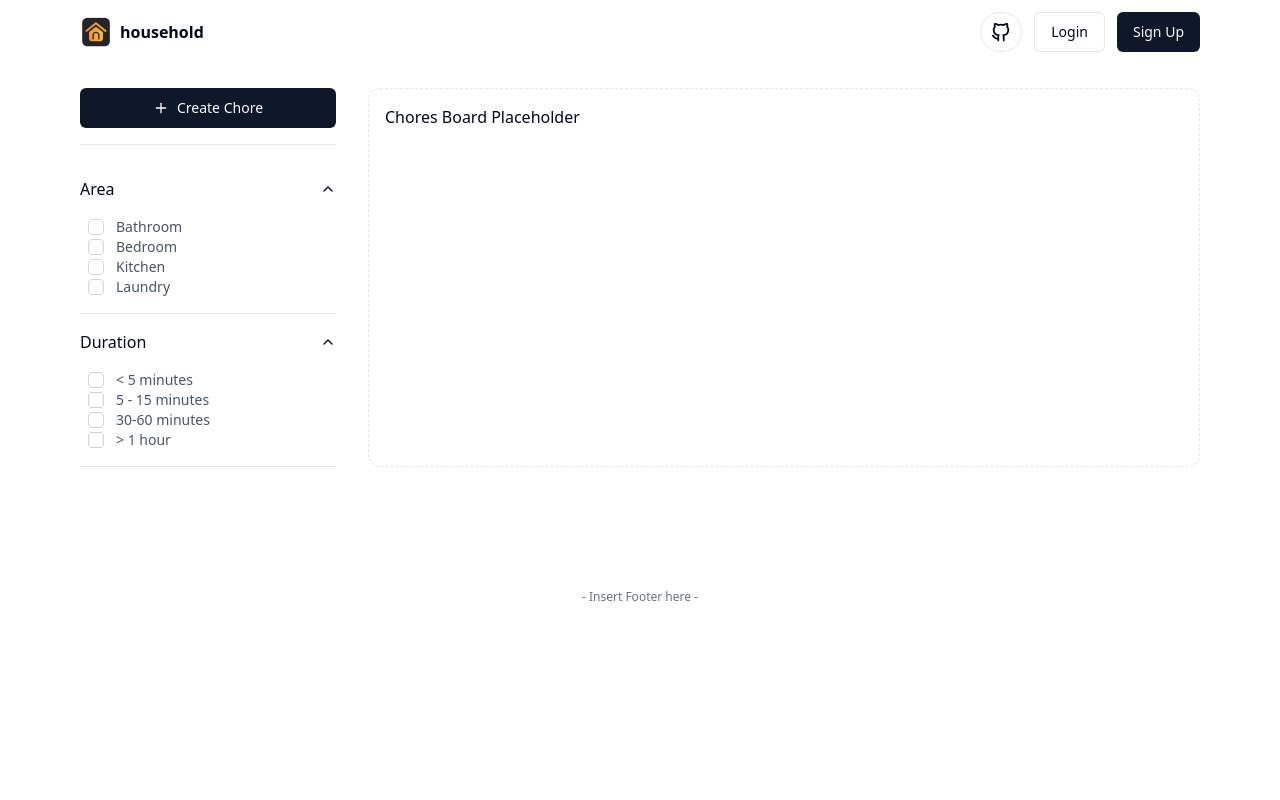
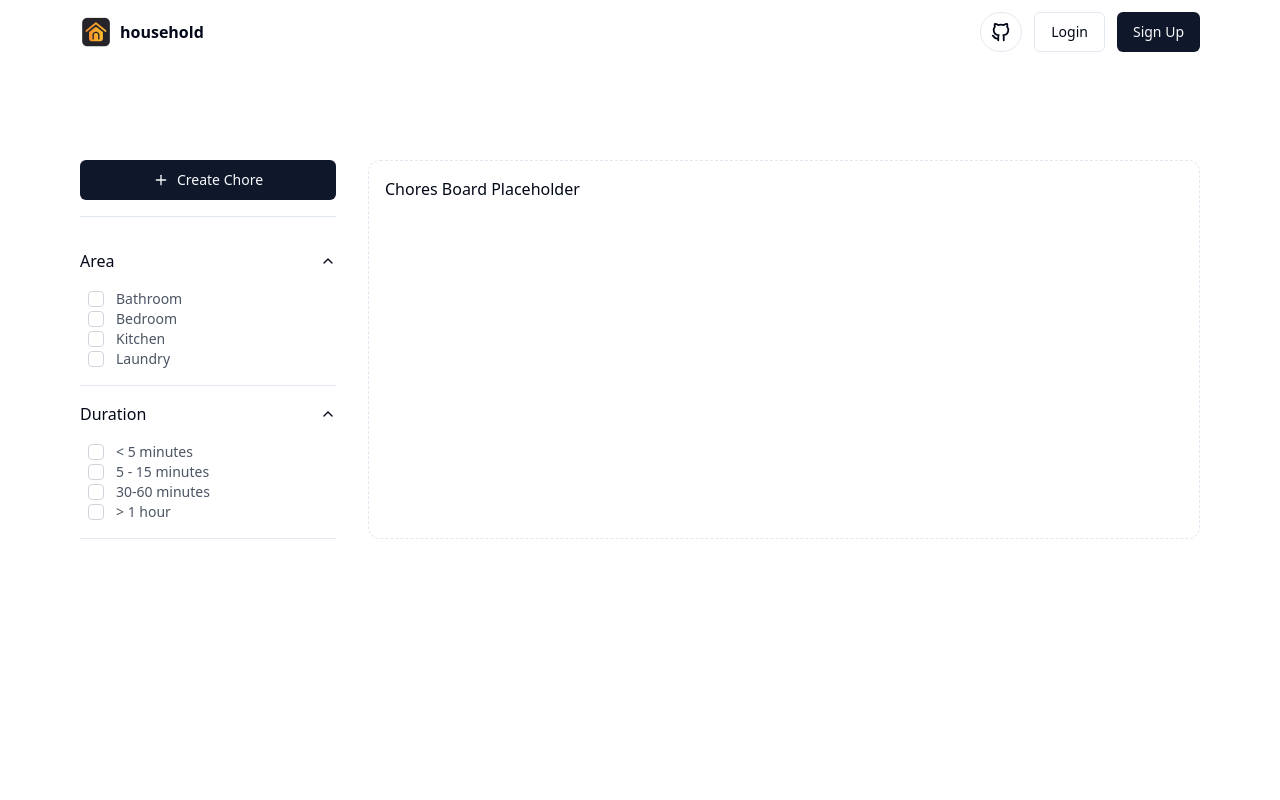
Before and after one commit to c-nicol/household, a React (Vite) app: page / in a window 1280 px wide. Shown: the top 800 px of the page. Built offline with nearby package versions, Linux system fonts and the light colour scheme.

Commit message:
Add comments

```diff
--- a/src/features/chores/sidebar/create-chore.tsx
+++ b/src/features/chores/sidebar/create-chore.tsx
@@ -20,6 +20,7 @@ import {
 } from '@/components/select';
 import { IconPlus } from '@tabler/icons-react';
 
+// TODO: Add optional field for an icon
 export function CreateChore() {
   return (
     <Dialog>
--- a/src/routes/index.lazy.tsx
+++ b/src/routes/index.lazy.tsx
@@ -12,7 +12,8 @@ function Index() {
       <div className="bg-white">
         <div>
           <main>
-            <section className="pb-24 pt-6">
+            {/* TODO: Remove arbitrary height */}
+            <section className="h-[1080px] pb-24 pt-24">
               <div className="grid grid-cols-1 gap-x-8 gap-y-10 lg:grid-cols-4">
                 <ChoresSidebar />
 
```
